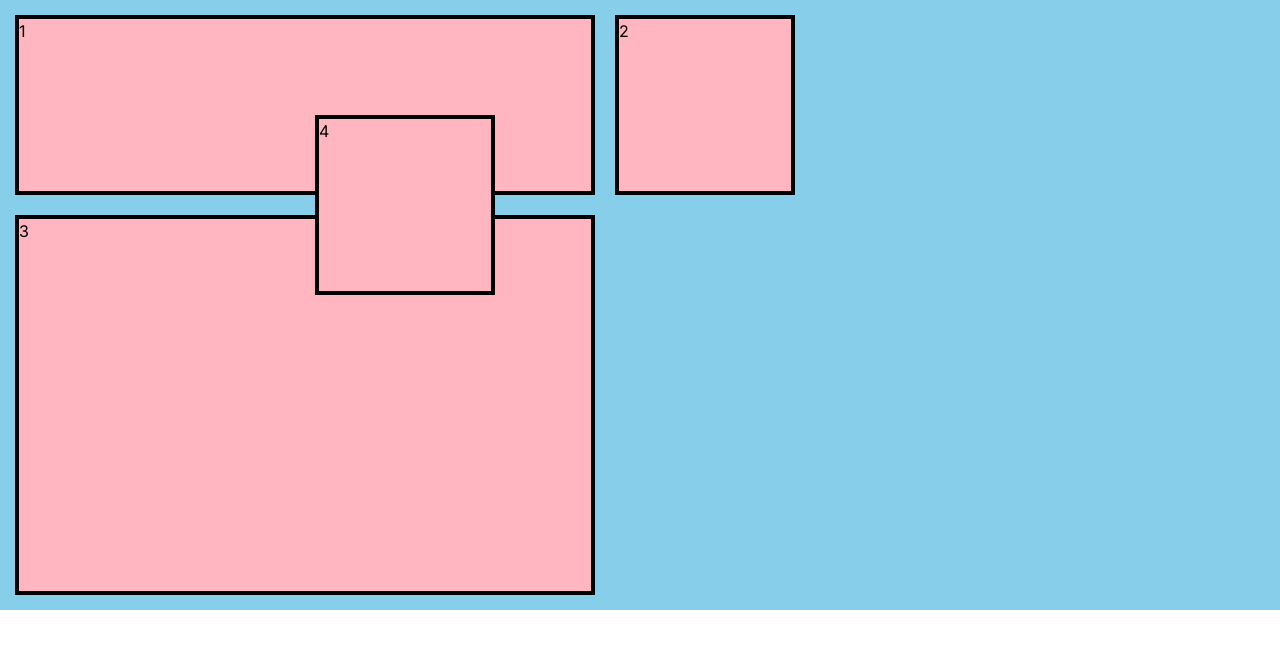
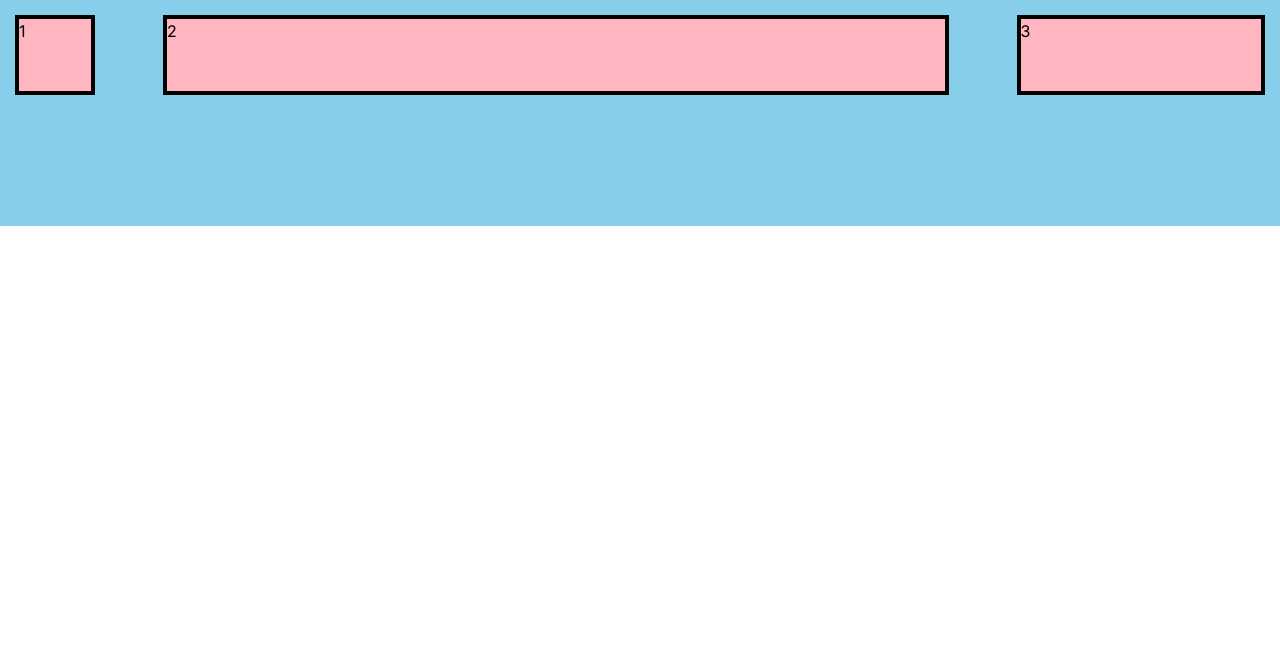
Before and after one commit to amyzliao/css-experiments, a Next.js app: page /test in a window 1280 px wide. Shown: the top 648 px of the page. Built offline with nearby package versions, Linux system fonts and the light colour scheme.

Commit message:
more advanced columns and rows settings

```diff
--- a/src/app/globals.css
+++ b/src/app/globals.css
@@ -30,15 +30,27 @@
   background-color:skyblue;
   padding: 5px;
   display: grid;
-  /* make 6 rows and 6 cols, each 100px */
-  grid-template-rows: 100px 100px 100px 100px 100px 100px;
-  grid-template-columns: 100px 100px 100px 100px 100px 100px;
-  /* set size of rows that get implcitly created */
-  grid-auto-rows: 100px;
-  /* if there's extra stuff that doesn't fit on grid, we make
-  new rows by default. Use this to make new columns instead: */
-  grid-auto-flow: column;
-  grid-auto-columns: 100px;
+
+  /* grid-template-rows: 100px 100px; */
+  /* fr is a unit, a fractional value of the
+  available space
+  this makes each col take up equal space */
+  /* grid-template-columns: 1fr 1fr 1fr; */
+  /* now the second col is twice as large as the other two */
+  /* grid-template-columns: 1fr 2fr 1fr; */
+  /* you can mix and match values */
+  /* grid-template-columns: 100px 3fr 1fr; */
+
+  /* you can set min and max sizes, which will stop the box from growing
+  & shrinking along with the screen*/
+  grid-template-columns: 100px minmax(100px, 3fr) 1fr;
+
+  /* repeat(a,b) produces a number of bs */
+  grid-template-rows: repeat(2, 100px);
+
+  /* one value adds gaps equally to rows & cols
+  two vals, first is rows, second is cols */
+  grid-gap: 1em 3em;
 }
 
 .item {
@@ -47,40 +59,3 @@
   border-color: black;
   border-width: 4px;
 }
-
-.item-1{
-  /* writing all of these each time is a bit much */
-  /* grid-row-start: 1;
-  grid-row-end: 3;
-  grid-column-start: 1;
-  grid-column-end: 5; */
-
-  /* alternative: */
-  /* start / end */
-  grid-row: 1/ 3;
-  grid-column: 1/7;
-}
-
-.item-2{
-  /* from wherever you currently are, span yourself this no. times */
-  grid-row: span 2;
-  grid-column: span 2;
-  /* equivalent to this
-  grid-row: 1/3;
-  grid-column: 1/3 */
-}
-
-.item-3{
-  /* grid-area: row-start col-start row-end col-end; */
-  /* grid-area: 3/ 1/ 7/ 7; */
-  /* you can also negatively number columns */
-  grid-area: 3/ 1/ -1/ -1;
-}
-
-.item-4{
-  /* layering */
-  grid-area: 2/4/4/6;
-  /* puts it on top */
-  z-index: 1;
-
-}
--- a/src/app/test/page.js
+++ b/src/app/test/page.js
@@ -11,8 +11,6 @@ export default function TestingPage() {
                 <div class='item item-1'>1</div>
                 <div class='item item-2'>2</div>
                 <div class='item item-3'>3</div>
-                {/* implicity grid: items are added outside of the explicit grid */}
-                <div class='item item-4'>4</div>
             </div>
         </main>
     )
```
